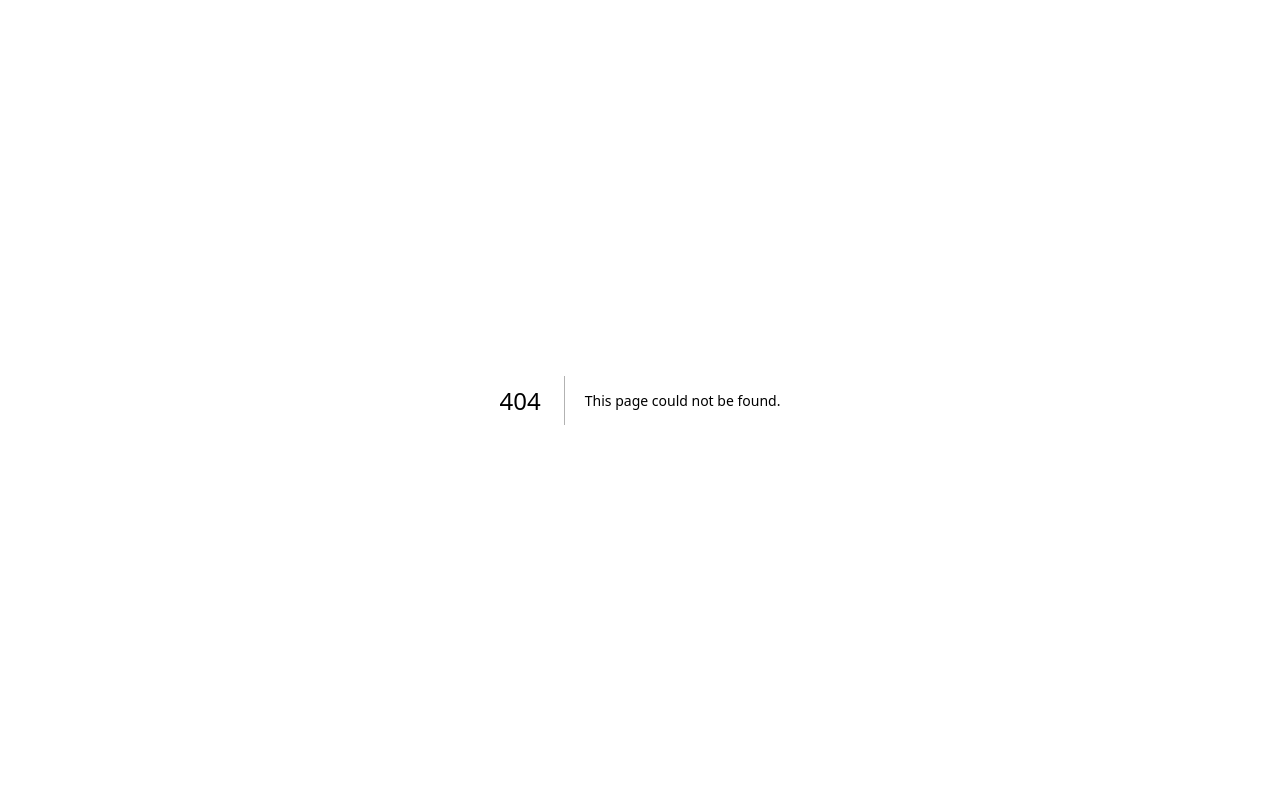
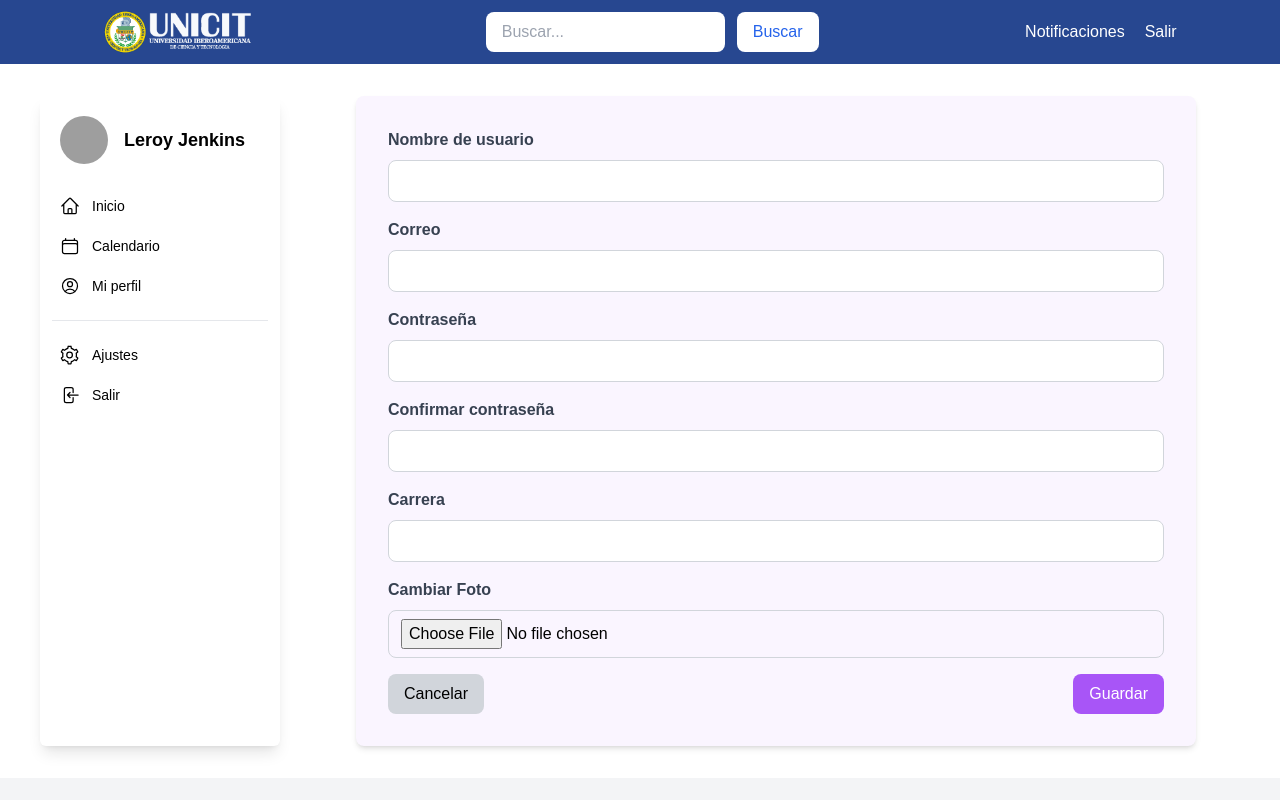
Before and after one commit to Eduardobarrera487/clubes-unicit, a Next.js app: page /pages/userConfig in a window 1280 px wide. Before the commit this address had no page. Shown: the top 800 px of the page. Built offline with nearby package versions, Linux system fonts and the light colour scheme; grey boxes are pictures that could not be loaded.

Commit message:
user config and club config pages created

```diff
--- /dev/null
+++ b/src/app/_components/clubConfigForm.jsx
@@ -0,0 +1,104 @@
+'use client'
+import React, { useState } from "react";
+
+const GroupForm = () => {
+  const [formData, setFormData] = useState({
+    groupName: "",
+    description: "",
+    manager: "",
+  });
+
+  const handleChange = (e) => {
+    const { name, value } = e.target;
+    setFormData((prevData) => ({
+      ...prevData,
+      [name]: value,
+    }));
+  };
+
+  const handleSubmit = (e) => {
+    e.preventDefault();
+    // Lógica para manejar la sumisión del formulario
+    console.log(formData);
+  };
+
+  return (
+    <div className="bg-purple-50 p-8 flex flex-wrap gap-4 max-w-4xl mx-auto rounded-lg shadow-md">
+      {/* Sección Izquierda */}
+      <div className="w-full md:w-3/4">
+        <div className="mb-4">
+          <label className="block text-gray-700 font-bold mb-2">Nombre del grupo</label>
+          <input
+            type="text"
+            name="groupName"
+            value={formData.groupName}
+            onChange={handleChange}
+            className="w-full px-3 py-2 border border-gray-300 rounded-lg focus:outline-none focus:ring-2 focus:ring-purple-500"
+          />
+        </div>
+
+        <div className="mb-4">
+          <label className="block text-gray-700 font-bold mb-2">Descripción</label>
+          <input
+            type="text"
+            name="description"
+            value={formData.description}
+            onChange={handleChange}
+            className="w-full px-3 py-2 border border-gray-300 rounded-lg focus:outline-none focus:ring-2 focus:ring-purple-500"
+          />
+        </div>
+
+        <div className="mb-4">
+          <label className="block text-gray-700 font-bold mb-2">Encargado</label>
+          <input
+            type="text"
+            name="manager"
+            value={formData.manager}
+            onChange={handleChange}
+            className="w-full px-3 py-2 border border-gray-300 rounded-lg focus:outline-none focus:ring-2 focus:ring-purple-500"
+          />
+        </div>
+      </div>
+
+      {/* Sección Derecha */}
+      <div className="w-full md:w-1/2 flex flex-col gap-4">
+        <div>
+          <label className="block text-gray-700 font-bold mb-2">Cambiar Foto</label>
+          <input
+            type="file"
+            name="profilePicture"
+            className="w-full px-3 py-2 border border-gray-300 rounded-lg focus:outline-none focus:ring-2 focus:ring-purple-500"
+          />
+        </div>
+
+        <div>
+          <label className="block text-gray-700 font-bold mb-2">Cambiar Banner</label>
+          <input
+            type="file"
+            name="bannerPicture"
+            className="w-full px-3 py-2 border border-gray-300 rounded-lg focus:outline-none focus:ring-2 focus:ring-purple-500"
+          />
+        </div>
+      </div>
+
+      {/* Botones */}
+      <div className="w-full flex justify-between mt-4">
+        <button
+          type="submit"
+          onClick={handleSubmit}
+          className="bg-purple-500 text-white px-4 py-2 rounded-lg hover:bg-purple-600 focus:outline-none focus:ring-2 focus:ring-purple-500"
+        >
+          Guardar
+        </button>
+        <button
+          type="button"
+          className="bg-gray-300 text-black px-4 py-2 rounded-lg hover:bg-gray-400 focus:outline-none focus:ring-2 focus:ring-gray-300"
+        >
+          Cancelar
+        </button>
+      </div>
+    </div>
+  );
+};
+
+export default GroupForm;
--- a/src/app/_components/footer.jsx
+++ b/src/app/_components/footer.jsx
@@ -1,7 +1,7 @@
 
 const Footer = () => {
   return (
-    <footer className="bg-gray-100 py-8 ">
+    <footer className="bg-gray-100 py-8 px-5">
       <div className="container mx-auto ">
         <h2 className="text-3xl font-medium mb-4 text-[#274790]">Mantente en contacto</h2>
         <p className="text-gray-700 mb-3 text-xl w-1/2 font-normal">
--- a/src/app/_components/formClub.jsx
+++ b/src/app/_components/formClub.jsx
@@ -25,7 +25,7 @@ const ClubForm = () => {
   };
 
   return (
-    <div className="flex justify-center items-center min-1/2 mt-3">
+    <div className="flex justify-center items-center min-1/2">
       <form
         onSubmit={handleSubmit}
         className="bg-white p-6 rounded-lg shadow-lg max-w-lg w-full"
--- a/src/app/_components/header.jsx
+++ b/src/app/_components/header.jsx
@@ -2,15 +2,15 @@ import Link from 'next/link';
 
 export default function HeaderLogin() {
     return (
-        <header className="h-20 w-full flex items-center justify-around  bg-[#274790]">
+        <header className="h-[30%] py-2 w-full flex items-center justify-around flex-row flex-wrap  bg-[#274790]">
             {/* Logo */}
             <div className="flex items-center">
                 <div className="bg-[url(/logo-unicit.png)] bg-contain bg-no-repeat w-44 h-12">
                 </div>
             </div>
 
-             {/* Barra de búsqueda */}
-             <div className="flex items-center">
+            {/* Barra de búsqueda */}
+            <div className="flex items-center">
                 <input
                     type="text"
                     placeholder="Buscar..."
@@ -23,9 +23,8 @@ export default function HeaderLogin() {
 
             {/* Barra de navegación */}
             <nav className="flex space-x-5 ">
-                    <a className="text-white hover:text-[#FFDF37] hover:cursor-pointer" href='/' >Inicio</a>
-                    <a className="text-white hover:text-[#FFDF37] hover:cursor-pointer">Clubes</a>
-                    <a className="text-white hover:text-[#FFDF37] hover:cursor-pointer ">Usuario</a>
+                <a className="text-white hover:text-[#FFDF37] hover:cursor-pointer ">Notificaciones </a>
+                <a className="text-white hover:text-[#FFDF37] hover:cursor-pointer " href='/pages/Login'>Salir</a>
             </nav>
 
 
--- a/src/app/_components/menuCard.jsx
+++ b/src/app/_components/menuCard.jsx
@@ -21,14 +21,7 @@ function MenuCard() {
                         <span>Inicio</span>
                     </Link>
                 </li>
-                <li>
-                    <Link rel="noopener noreferrer" href="#" className="flex items-center p-2 space-x-3 rounded-md">
-                        <svg xmlns="http://www.w3.org/2000/svg" viewBox="0 0 512 512" className="w-5 h-5 fill-current dark:text-gray-600">
-                            <path d="M479.6,399.716l-81.084-81.084-62.368-25.767A175.014,175.014,0,0,0,368,192c0-97.047-78.953-176-176-176S16,94.953,16,192,94.953,368,192,368a175.034,175.034,0,0,0,101.619-32.377l25.7,62.2L400.4,478.911a56,56,0,1,0,79.2-79.195ZM48,192c0-79.4,64.6-144,144-144s144,64.6,144,144S271.4,336,192,336,48,271.4,48,192ZM456.971,456.284a24.028,24.028,0,0,1-33.942,0l-76.572-76.572-23.894-57.835L380.4,345.771l76.573,76.572A24.028,24.028,0,0,1,456.971,456.284Z"></path>
-                        </svg>
-                        <span>Buscar clubes</span>
-                    </Link>
-                </li>
+
                 <li>
                     <Link rel="noopener noreferrer" href="#" className="flex items-center p-2 space-x-3 rounded-md">
                         <svg xmlns="http://www.w3.org/2000/svg" fill="none" viewBox="0 0 24 24" stroke-width="1.5" stroke="currentColor" class="size-5">
--- /dev/null
+++ b/src/app/_components/userForm.jsx
@@ -0,0 +1,113 @@
+import React, { useState } from "react";
+
+const UserForm = () => {
+  const [formData, setFormData] = useState({
+    username: "",
+    email: "",
+    password: "",
+    confirmPassword: "",
+    career: "",
+  });
+
+  const handleChange = (e) => {
+    const { name, value } = e.target;
+    setFormData((prevData) => ({
+      ...prevData,
+      [name]: value,
+    }));
+  };
+
+  const handleSubmit = (e) => {
+    e.preventDefault();
+    // Handle form submission logic
+    console.log(formData);
+  };
+
+  return (
+    <div className="bg-purple-50 p-8 rounded-lg shadow-md w-full d mx-auto">
+      <form onSubmit={handleSubmit}>
+        <div className="mb-4">
+          <label className="block text-gray-700 font-bold mb-2">Nombre de usuario</label>
+          <input
+            type="text"
+            name="username"
+            value={formData.username}
+            onChange={handleChange}
+            className="w-full px-3 py-2 border border-gray-300 rounded-lg focus:outline-none focus:ring-2 focus:ring-purple-500"
+          />
+        </div>
+
+        <div className="mb-4">
+          <label className="block text-gray-700 font-bold mb-2">Correo</label>
+          <input
+            type="email"
+            name="email"
+            value={formData.email}
+            onChange={handleChange}
+            className="w-full px-3 py-2 border border-gray-300 rounded-lg focus:outline-none focus:ring-2 focus:ring-purple-500"
+          />
+        </div>
+
+        <div className="mb-4">
+          <label className="block text-gray-700 font-bold mb-2">Contraseña</label>
+          <input
+            type="password"
+            name="password"
+            value={formData.password}
+            onChange={handleChange}
+            className="w-full px-3 py-2 border border-gray-300 rounded-lg focus:outline-none focus:ring-2 focus:ring-purple-500"
+          />
+        </div>
+
+        <div className="mb-4">
+          <label className="block text-gray-700 font-bold mb-2">Confirmar contraseña</label>
+          <input
+            type="password"
+            name="confirmPassword"
+            value={formData.confirmPassword}
+            onChange={handleChange}
+            className="w-full px-3 py-2 border border-gray-300 rounded-lg focus:outline-none focus:ring-2 focus:ring-purple-500"
+          />
+        </div>
+
+        <div className="mb-4">
+          <label className="block text-gray-700 font-bold mb-2">Carrera</label>
+          <input
+            type="text"
+            name="career"
+            value={formData.career}
+            onChange={handleChange}
+            className="w-full px-3 py-2 border border-gray-300 rounded-lg focus:outline-none focus:ring-2 focus:ring-purple-500"
+          />
+        </div>
+
+        <div className="mb-4">
+          <label className="block text-gray-700 font-bold mb-2">Cambiar Foto</label>
+          <input
+            type="file"
+            name="profilePicture"
+            className="w-full px-3 py-2 border border-gray-300 rounded-lg focus:outline-none focus:ring-2 focus:ring-purple-500"
+          />
+        </div>
+
+        <div className="flex justify-between">
+        <button
+            type="button"
+            className="bg-gray-300 text-black px-4 py-2 rounded-lg hover:bg-gray-400 focus:outline-none focus:ring-2 focus:ring-gray-300"
+          >
+            Cancelar
+          </button>
+          <button
+            type="submit"
+            className="bg-purple-500 text-white px-4 py-2 rounded-lg hover:bg-purple-600 focus:outline-none focus:ring-2 focus:ring-purple-500"
+          >
+            Guardar
+          </button>
+
+        </div>
+      </form>
+    </div>
+  );
+};
+
+export default UserForm;
--- a/src/app/pages/Inicio/page.jsx
+++ b/src/app/pages/Inicio/page.jsx
@@ -2,7 +2,7 @@ import MenuCard from "@/app/_components/menuCard";
 import HeaderLogin from "@/app/_components/header";
 import PopularClubs from "@/app/_components/popularClubs";
 import AnunciosFeed from "@/app/_components/anunciosFeed";
-import Footer from "@/app/_components/footer";
+
 function Page() {
     return (
         <div className="">
@@ -11,10 +11,7 @@ function Page() {
                 <MenuCard/>
                 <AnunciosFeed/>
                 <PopularClubs/>
-
             </div>
-
-
         </div>
     );
 }
--- /dev/null
+++ b/src/app/pages/clubConfig/page.jsx
@@ -0,0 +1,23 @@
+'use client'
+import HeaderLogin from "@/app/_components/header";
+import MenuCard from "@/app/_components/menuCard";
+import GroupForm from "@/app/_components/clubConfigForm";
+export default function ClubConfig() {
+    return (
+        <div>
+            <HeaderLogin />
+            <main className="py-8 px-10 flex row-span-2 flex-wrap gap-4">
+                <section className="w-[25%]">
+                    <MenuCard />
+                </section>
+                <section className="w-[73%]">
+                    <GroupForm/>
+                </section>
+
+
+            </main>
+        </div>
+    )
+
+
+}
--- a/src/app/pages/creaTuClub/page.jsx
+++ b/src/app/pages/creaTuClub/page.jsx
@@ -6,12 +6,10 @@ import HeaderLogin from "@/app/_components/header"
 export default function CrearClub() {
     return (<div>
         <HeaderLogin/>
+        <main className="w-full h-full relative py-5">
         <BackgroundVideo video={"/video_home.mp4"} />
-        <main className="w-full h-[88vh]">
             <ClubForm/>
         </main>
-        <Footer />
-
     </div>)
 
 }
--- /dev/null
+++ b/src/app/pages/userConfig/page.jsx
@@ -0,0 +1,23 @@
+'use client'
+import HeaderLogin from "@/app/_components/header";
+import MenuCard from "@/app/_components/menuCard";
+import UserForm from "@/app/_components/userForm";
+export default function UserConfig() {
+    return (
+        <div>
+            <HeaderLogin />
+            <main className="py-8 px-10 flex row-span-2 flex-wrap gap-4">
+                <section className="w-[25%]">
+                    <MenuCard />
+                </section>
+                <section className="w-[70%]">
+                    <UserForm />
+                </section>
+
+
+            </main>
+        </div>
+    )
+
+
+}
```
